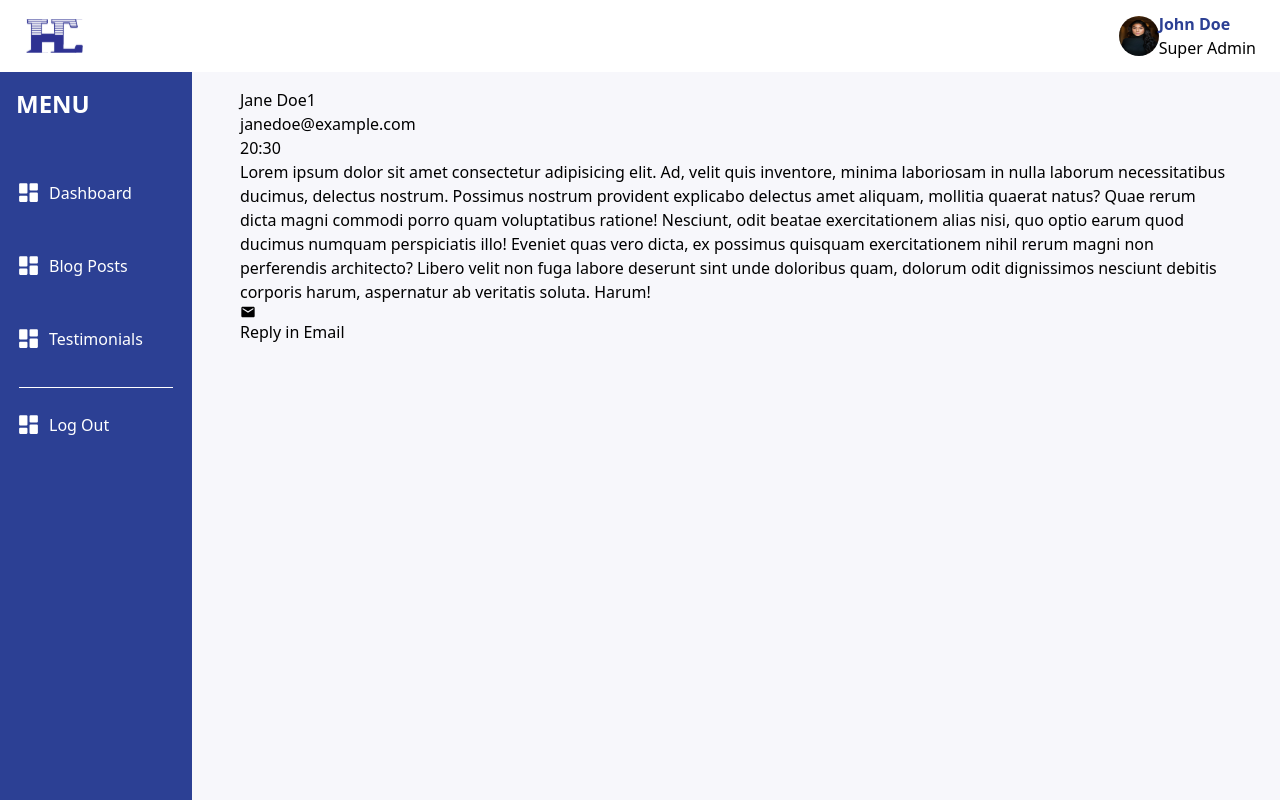
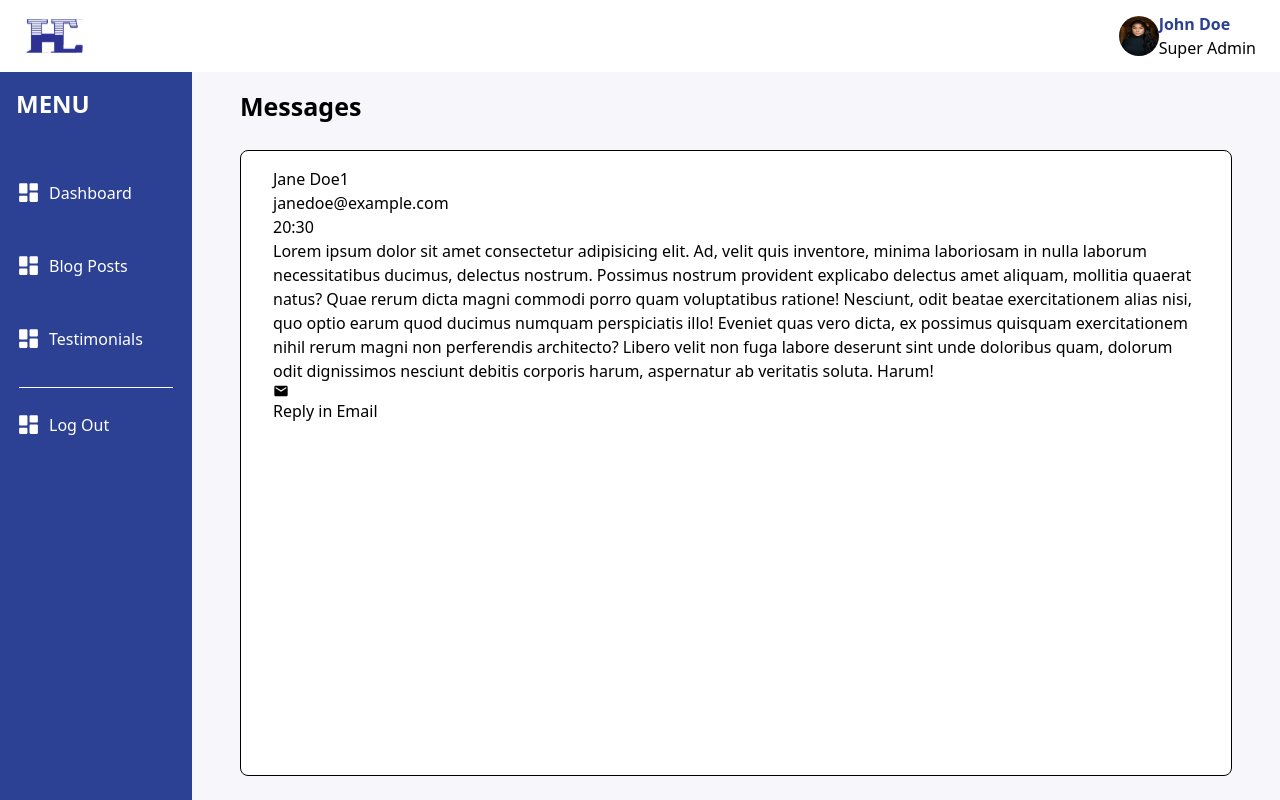
Before and after one commit to joshytheprogrammer/ochexagon_admin, a Next.js app: page /dashboard/messages/1 in a window 1280 px wide. Built offline with nearby package versions, Linux system fonts and the light colour scheme.

Commit message:
Recreated dashboard structure

```diff
--- /dev/null
+++ b/app/(panel)/dashboard/layout.jsx
@@ -0,0 +1,13 @@
+const DashboardLayout = ({ children }) => {
+  return (
+    <div className="h-full w-full flex flex-col">
+      <h1 className="font-bold text-[25px]">Messages</h1>
+
+      <div className="bg-white border w-full h-[90%] rounded-lg mt-6 py-4 px-8 first-letter:self-center justify-self-center overflow-hidden flex flex-col">
+        {children}
+      </div>
+    </div>
+  );
+};
+
+export default DashboardLayout;
--- a/app/(panel)/dashboard/messages/[id]/page.jsx
+++ b/app/(panel)/dashboard/messages/[id]/page.jsx
@@ -1,3 +1,4 @@
+import MessageDetails from "@components/adminPanel/dashboard/messages/MessageDetails";
 import messagesArray from "@utils/messages";
 import { MdEmail } from "react-icons/md";
 
@@ -8,29 +9,9 @@ const MessageView = ({ params }) => {
   const message = messageList.find((msg) => msg.id === Number(id));
 
   return (
-    <div>
-      {message ? (
-        <>
-          <h1>{message.senderName + message.id}</h1>
-
-          <div>
-            <div>{message.email}</div>
-            <div>{message.time}</div>
-          </div>
-
-          <div>{message.message}</div>
-
-          <div>
-            <button>
-              <MdEmail />
-              <span>Reply in Email</span>
-            </button>
-          </div>
-        </>
-      ) : (
-        <p>Message not found</p>
-      )}
-    </div>
+    <>
+      <MessageDetails messageData={message} />
+    </>
   );
 };
 
--- a/app/(panel)/dashboard/page.jsx
+++ b/app/(panel)/dashboard/page.jsx
@@ -2,10 +2,9 @@ import Messages from "@components/adminPanel/dashboard/Messages";
 
 const Dashboard = () => {
   return (
-    <div className="h-full w-full flex flex-col">
-      <h1 className="font-bold text-[25px]">Messages</h1>
+    <>
       <Messages />
-    </div>
+    </>
   );
 }
 
--- a/components/adminPanel/dashboard/Messages.jsx
+++ b/components/adminPanel/dashboard/Messages.jsx
@@ -17,7 +17,7 @@ const Messages = () => {
   }
 
   return (
-    <div className="bg-white border w-full h-[90%] rounded-lg mt-6 py-4 px-8 first-letter:self-center justify-self-center overflow-hidden flex flex-col">
+    <>
       <div className="flex flex-row justify-between">
         <span className="bg-primary-color text-white w-fit rounded-full px-5 py-1">20 Messages</span>
         <input type="text" className="bg-gray w-100px rounded-[4px] px-4 py-1" />
@@ -42,7 +42,7 @@ const Messages = () => {
           </Link>
         ))}
       </div>
-    </div>
+    </>
   );
 };
 
--- /dev/null
+++ b/components/adminPanel/dashboard/messages/MessageDetails.jsx
@@ -0,0 +1,31 @@
+import { MdEmail } from "react-icons/md";
+
+const MessageDetails = ({ messageData }) => {
+  return (
+    <>
+      {messageData ? (
+        <>
+          <h1>{messageData.senderName + messageData.id}</h1>
+
+          <div>
+            <div>{messageData.email}</div>
+            <div>{messageData.time}</div>
+          </div>
+
+          <div>{messageData.message}</div>
+
+          <div>
+            <button>
+              <MdEmail />
+              <span>Reply in Email</span>
+            </button>
+          </div>
+        </>
+      ) : (
+        <p>Message not found</p>
+      )}
+    </>
+  );
+};
+
+export default MessageDetails;
```
